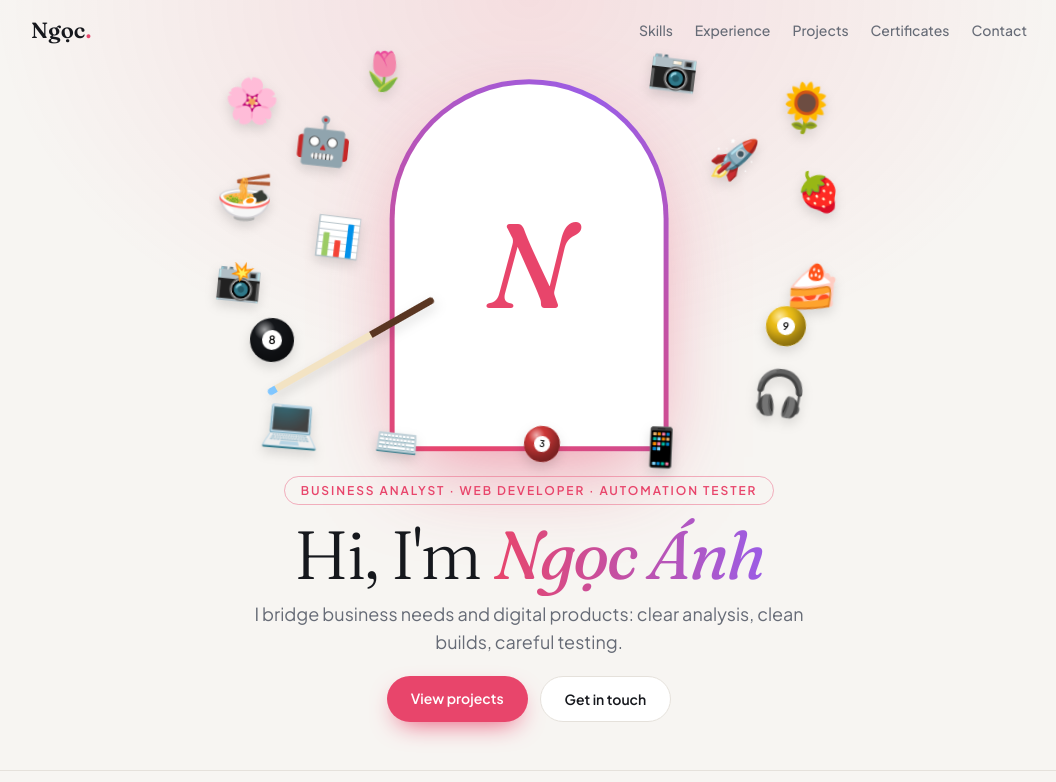
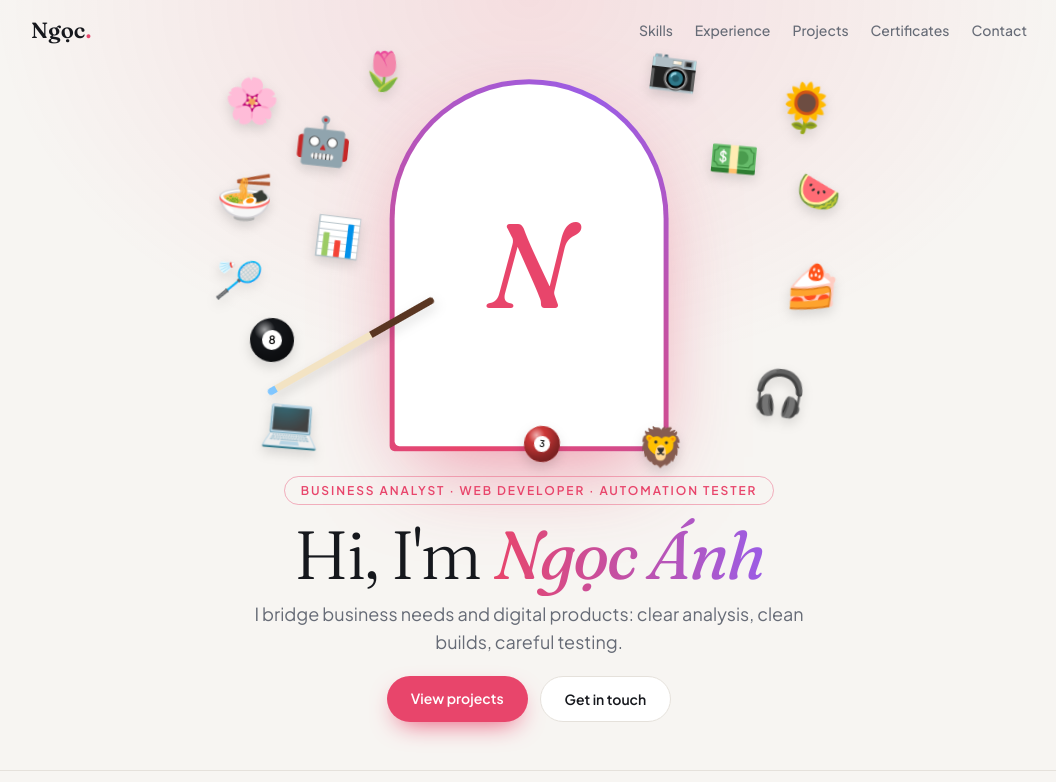
Before and after one commit to anhhoangngoc0408/Portfolio_Nanh, a plain HTML site: page index.html in a window 1280 px wide. Shown: the top 782 px of the page, without its empty margins (111-1167 px from the left). Drawn offline with Linux system fonts and the light colour scheme.

Commit message:
Update emoji in DC array in index.html

```diff
--- a/index.html
+++ b/index.html
@@ -144,7 +144,7 @@ textarea{min-height:140px;resize:vertical}
 const $=(s,r=document)=>r.querySelector(s);
 const S=JSON.parse($('#data').textContent);let orig=JSON.stringify(S);
 const TYPES={projects:'Projects',experience:'Experience',skills:'Skills',certificates:'Certificates',hobbies:'Interests',activities:'Activities'};
-const DC=[{e:'🌸',x:8,y:10,s:44,dl:0},{e:'🌷',x:28,y:5,s:38,dl:1.2},{e:'📷',x:72,y:5,s:40,dl:2.1},{e:'🌻',x:92,y:13,s:48,dl:.6},{e:'🍓',x:94,y:35,s:36,dl:1.6},{e:'🍜',x:7,y:34,s:46,dl:.3},{e:'🍰',x:93,y:58,s:44,dl:2.4},{e:'📸',x:6,y:56,s:38,dl:1.1},{e:'💻',x:14,y:90,s:48,dl:.8},{e:'🎧',x:88,y:84,s:44,dl:1.9},{e:'⌨️',x:30,y:96,s:36,dl:2.6},{e:'📱',x:70,y:95,s:38,dl:.2},{e:'🤖',x:19,y:22,s:46,dl:1.3},{e:'🚀',x:81,y:26,s:40,dl:.9},{e:'📊',x:21,y:46,s:38,dl:2.2},{c:'cue',x:24,y:72,dl:1},{c:'ball',n:8,x:11,y:70,s:44,col:'#15171b',dl:.5},{c:'ball',n:9,x:89,y:68,s:40,col:'#f5c518',dl:1.4},{c:'ball',n:3,x:52,y:97,s:36,col:'#d63a3a',dl:2}];
+const DC=[{e:'🌸',x:8,y:10,s:44,dl:0},{e:'🌷',x:28,y:5,s:38,dl:1.2},{e:'📷',x:72,y:5,s:40,dl:2.1},{e:'🌻',x:92,y:13,s:48,dl:.6},{e:'🍉',x:94,y:35,s:36,dl:1.6},{e:'🍜',x:7,y:34,s:46,dl:.3},{e:'🍰',x:93,y:58,s:44,dl:2.4},{e:'🏸',x:6,y:56,s:38,dl:1.1},{e:'💻',x:14,y:90,s:48,dl:.8},{e:'🎧',x:88,y:84,s:44,dl:1.9},{e:'🦁',x:70,y:95,s:38,dl:.2},{e:'🤖',x:19,y:22,s:46,dl:1.3},{e:'💵',x:81,y:26,s:40,dl:.9},{e:'📊',x:21,y:46,s:38,dl:2.2},{c:'cue',x:24,y:72,dl:1},{c:'ball',n:8,x:11,y:70,s:44,col:'#15171b',dl:.5},{c:'ball',n:3,x:52,y:97,s:36,col:'#d63a3a',dl:2}];
 const TH=[['mix','Alternate','linear-gradient(90deg,var(--a) 50%,var(--a2) 50%)'],['mint','Mint','linear-gradient(135deg,#a8edea,#fed6e3)'],['peach','Peach','linear-gradient(135deg,#ffecd2,#fcb69f)'],['lavender','Lavender','linear-gradient(135deg,#e0c3fc,#8ec5fc)'],['candy','Candy','linear-gradient(135deg,#ff9a9e,#fecfef)'],['lemon','Lemon','linear-gradient(135deg,#f6d365,#fda085)'],['grad','Pink–Violet','linear-gradient(135deg,var(--a),var(--a2))'],['sunset','Sunset','linear-gradient(135deg,#ff5e62,#ff9966)'],['aurora','Aurora','linear-gradient(135deg,#00a38a,#6c5ce7)'],['cyber','Cyber','linear-gradient(135deg,#7f00ff,#e100ff)'],['midnight','Midnight','linear-gradient(135deg,#0f2027,#2c5364)'],['pink','Pink','var(--a)'],['black','Black','#101216'],['white','White','#fff']];
 const okc=x=>x&&/^#[0-9a-f]{6}$/i.test(x.bg||'');
 const lum=h=>{const n=parseInt(h.slice(1),16),f=v=>{v/=255;return v<=.03928?v/12.92:((v+.055)/1.055)**2.4};return .2126*f(n>>16)+.7152*f(n>>8&255)+.0722*f(n&255)};
```
